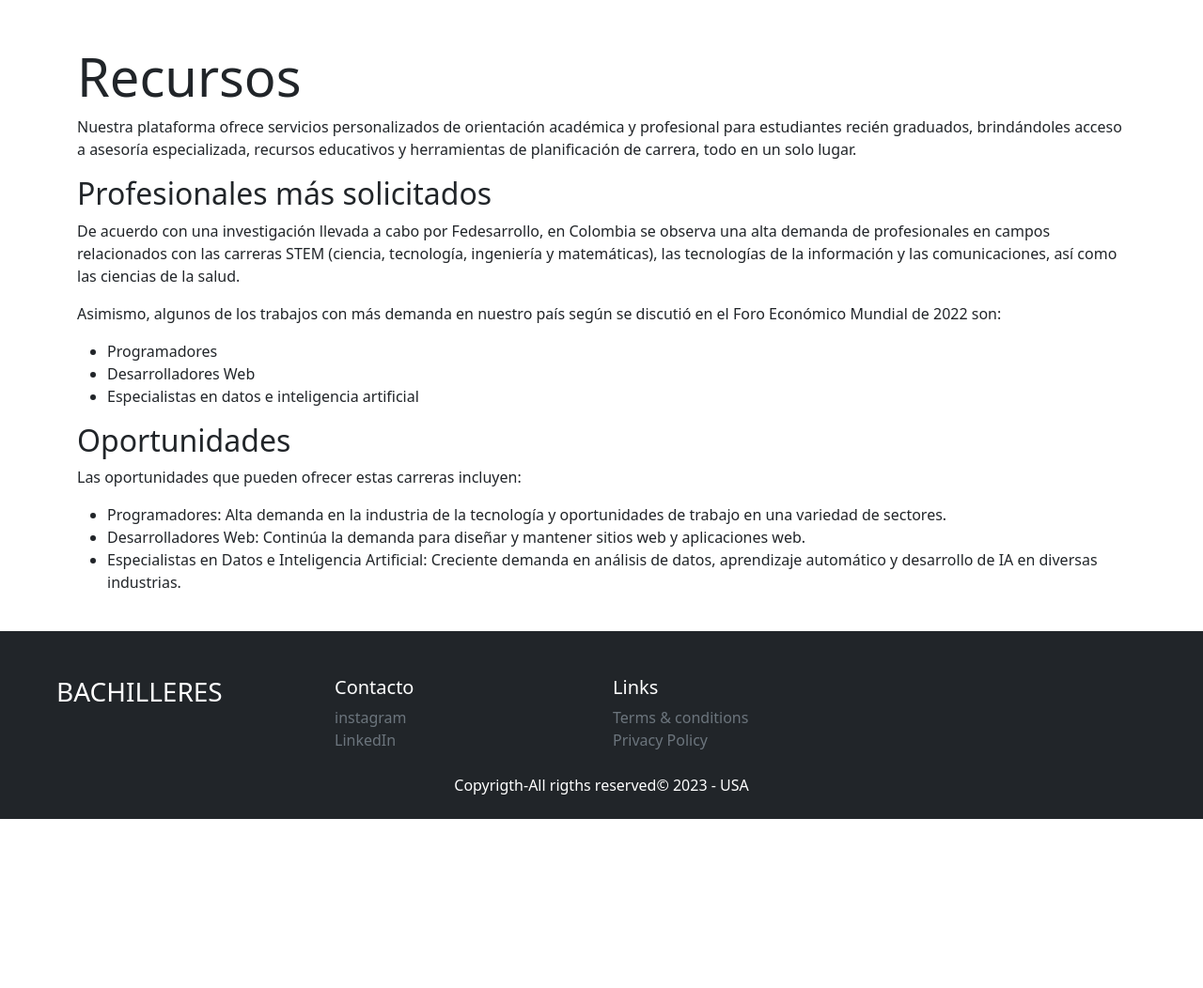
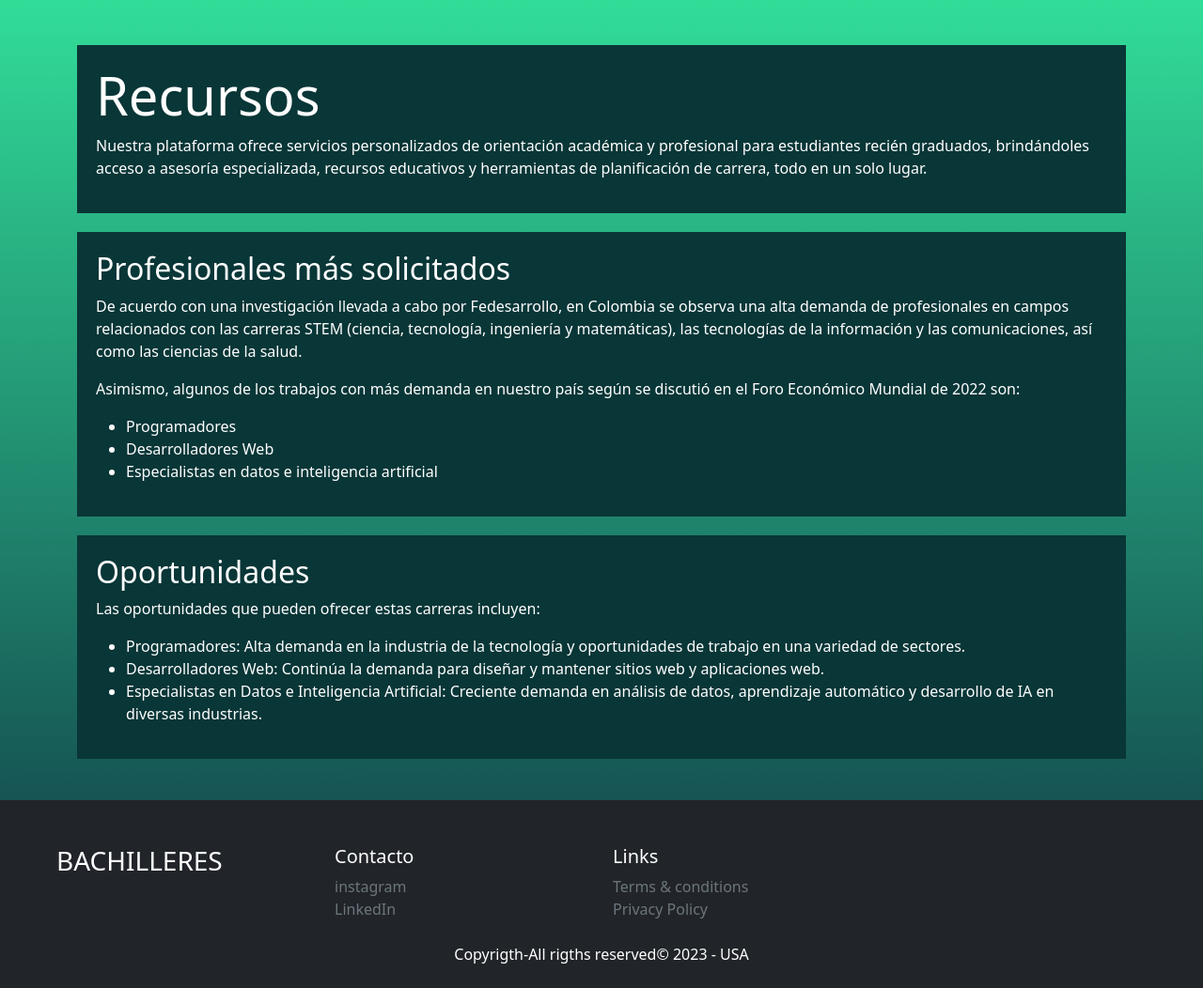
Before and after one commit to DavidAvila6/Bachilleres, a Django app: page /recursos/ in a window 1280 px wide. Shown: the part 72-1124 px from the top of the page at 94% size. Before the commit the page ends 944 px from the top, so only its background shows below. Run offline with Django 3.2, Linux system fonts and the light colour scheme.

Commit message:
Agregue estilos CSS, y agregue pagina recursos

```diff
--- a/mainPage/templates/base.html
+++ b/mainPage/templates/base.html
@@ -1,4 +1,16 @@
 <!doctype html>
+<style>
+  /* Estilo para las secciones */
+  body {
+      background: linear-gradient(to bottom, #34e89e, #0f3443); /* Cambia los colores según tu preferencia */
+      color: #fff; /* Color del texto en el cuerpo */
+  }
+  section {
+      background-color: #093637; /* Color gris claro */
+      padding: 20px; /* Espaciado interno para separar el contenido del fondo */
+      margin-bottom: 20px; /* Espaciado inferior para separar las secciones */
+  }
+</style>
 <html lang="en">
   <head>
     <meta charset="utf-8">
--- a/mainPage/templates/recursos.html
+++ b/mainPage/templates/recursos.html
@@ -1,6 +1,20 @@
 {% extends 'base.html' %}
 
 {% block content %}
+
+<style>
+    /* Estilo para las secciones */
+    body {
+        background: linear-gradient(to bottom, #34e89e, #0f3443); /* Cambia los colores según tu preferencia */
+        color: #fff; /* Color del texto en el cuerpo */
+    }
+    section {
+        background-color: #093637; /* Color gris claro */
+        padding: 20px; /* Espaciado interno para separar el contenido del fondo */
+        margin-bottom: 20px; /* Espaciado inferior para separar las secciones */
+    }
+</style>
+
 <div class="container mt-5">
     <section>
         <h1 class="display-4">Recursos</h1>
```
Also changed, not shown: mainPage/templates/about.html (+12 -0 lines).
